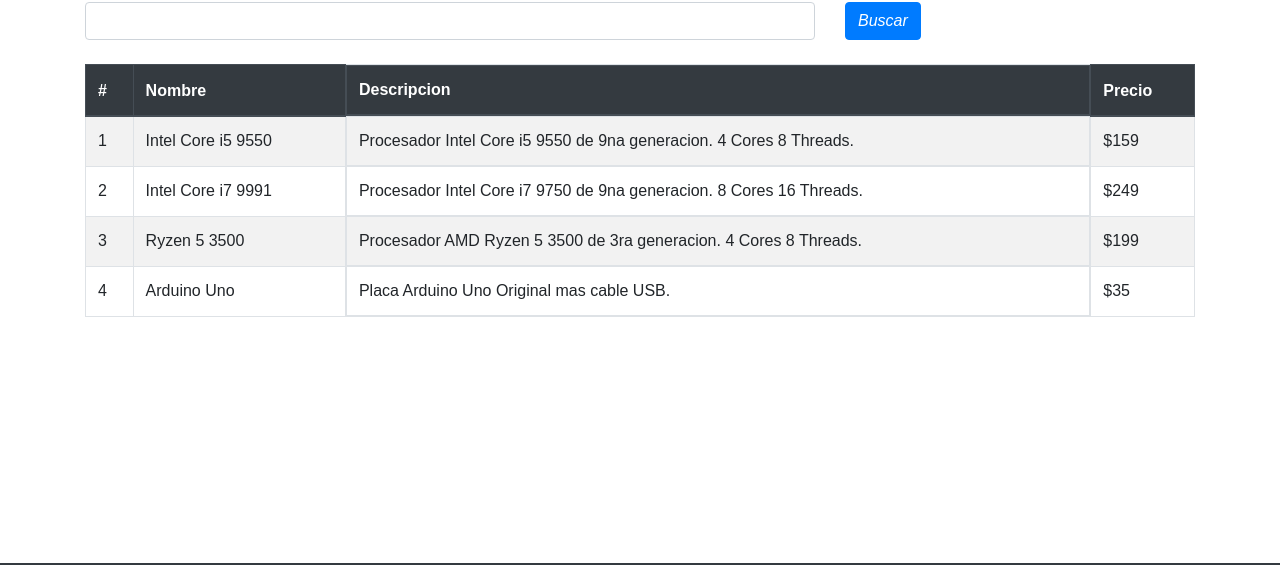
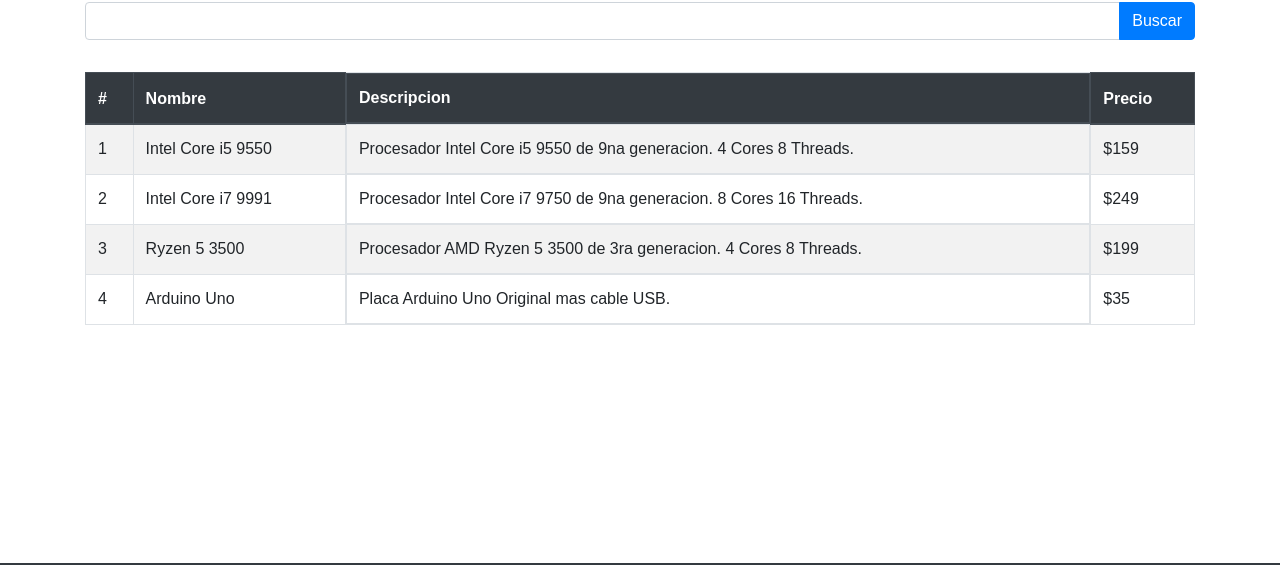
Before and after one commit to marianore-beepboop/TP2ProgWeb, a plain HTML site: page productos.html in a window 1280 px wide. Shown: the part 177-742 px from the top of the page. Drawn offline with nearby package versions, Linux system fonts and the light colour scheme; a web font is replaced by a local one.

Commit message:
Add files via upload

```diff
--- a/productos.html
+++ b/productos.html
@@ -41,16 +41,14 @@
       </nav>
       <div class="container">
         <h2 class="text-center">Catalogo de Productos</h2>
-        <div class="row">
-          <div class="input-group col-sm-8">
-            <input type="text" class="form-control">
-          </div>
-          <div class="input-group col-sm-4">
-            <button class="btn btn-primary" type="button">
-             <i>Buscar</i>
-            </button>
+
+        <div class="input-group mb-2">
+          <input type="text" class="form-control">
+          <div class="input-group-append">
+            <button class="btn btn-primary" type="button">Buscar</button>
           </div>
         </div><br>
+
         <table class=".table table table-striped table-bordered table-hover ">
           <thead class="thead-dark">
             <tr>
```
Also changed, not shown: style.css (line endings or trailing spaces).
